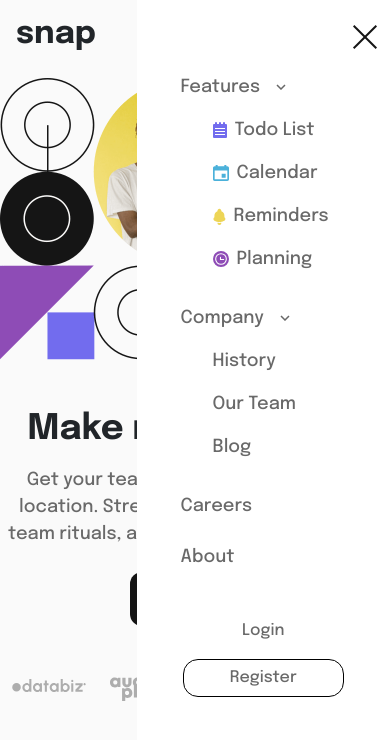
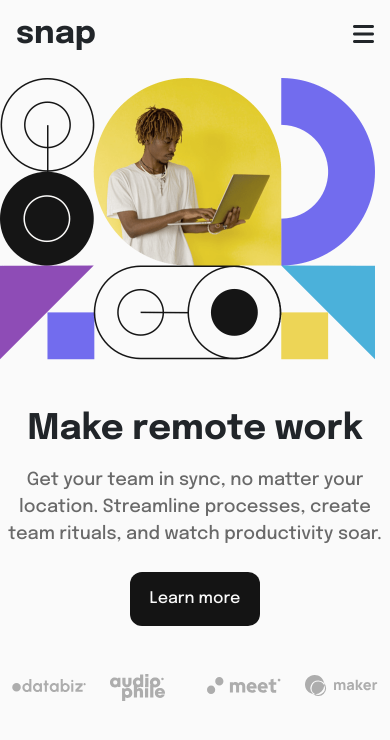
Before and after one commit to nicolozibra1/intro-dropdown-navigation, a Vue app: page / in a window 390 px wide. Shown: the top 740 px of the page. Built offline with nearby package versions, Linux system fonts and the light colour scheme.

Commit message:
hamburger-script-done

```diff
--- a/src/components/HeaderComponent.vue
+++ b/src/components/HeaderComponent.vue
@@ -2,18 +2,18 @@
     <header>
         <div class="container-fluid p-3 d-flex justify-content-between align-items-center">
             <h1>snap</h1>
-            <i class="fa-solid fa-bars"></i>
+            <i class="fa-solid fa-bars" @click="setActive('hamburger')"></i>
         </div>
-        <div class="hamburger container-fluid py-3">
+        <div class="hamburger container-fluid py-3" v-if="this.hamburger">
             <div class="xmark d-flex align-items-center justify-content-end">
-                <img src="/img/icon-close-menu.svg" alt="" class="pt-2 pb-4">
+                <img src="/img/icon-close-menu.svg" alt="" @click="setActive('close_menu')" class="pt-2 pb-4">
             </div>
             <ul class="d-flex flex-column gap-4">
                 <li>
-                    <span class="pe-3">Features</span>
+                    <span class="pe-3" @click="setActive('features')">Features</span>
                     <img src="/img/icon-arrow-up.svg" alt="" v-if="this.features">
                     <img src="/img/icon-arrow-down.svg" alt="" v-if="!this.features">
-                    <div class="dropdown mt-2" v-if="!this.features">
+                    <div class="dropdown mt-2" v-if="this.features">
                         <ul v-for="sublink in store.features">
                             <li class="py-2">
                                 <img :src="'/img/' + sublink.icon" alt="">
@@ -23,10 +23,10 @@
                     </div>
                 </li>
                 <li>
-                    <span class="pe-3">Company</span>
+                    <span class="pe-3" @click="setActive('company')">Company</span>
                     <img src="/img/icon-arrow-up.svg" alt="" v-if="this.features">
                     <img src="/img/icon-arrow-down.svg" alt="" v-if="!this.features">
-                    <div class="dropdown mt-2" v-if="!this.company">
+                    <div class="dropdown mt-2" v-if="this.company">
                         <ul v-for="sublink in store.company">
                             <li class="py-2">
                                 <span>{{ sublink.name }}</span>
@@ -42,6 +42,9 @@
                 <a href="#" class="btn">Register</a>
             </div>
         </div>
+        <div class="overlay" v-if="this.hamburger">
+
+        </div>
     </header>
 </template>
 
@@ -52,13 +55,32 @@ import { store } from '../data/store';
         data() {
             return {
                 store,
-                hamburger: true,
+                hamburger: false,
                 features: false,
                 company: false,
             }
         },
         methods: {
-
+            setActive(select) {
+                if(select === 'hamburger') {
+                    this.hamburger = true;
+                }
+                else if(select === 'close_menu') {
+                    this.hamburger = false;
+                }
+                else if(select === 'features' && this.features === false) {
+                    this.features = true;
+                }
+                else if(select === 'features' && this.features === true) {
+                    this.features = false;
+                }
+                else if(select === 'company' && this.company === false) {
+                    this.company = true;
+                }
+                else if(select === 'company' && this.company === true) {
+                    this.company = false;
+                }
+            }
         }
     }
 </script>
@@ -73,6 +95,7 @@ import { store } from '../data/store';
             font-weight: 700;
             font-size: 1.5rem;
             margin-top: -10px;
+            cursor: pointer;
         }
         ul{
             list-style: none;
@@ -80,6 +103,9 @@ import { store } from '../data/store';
         li{
             color: hsl(0, 0%, 41%);
             font-size: 18px;
+            span, img{
+                cursor:pointer;
+            }
         }
         .hamburger{
             height: 100vh;
@@ -88,15 +114,28 @@ import { store } from '../data/store';
             position: absolute;
             top:0;
             right: 0;
-        }
-        a{
+            .xmark{
+                img{
+                    cursor: pointer;
+                }
+            }
+            a{
             text-decoration: none;
             color: hsl(0, 0%, 41%);
-        }
-        .btn{
+            }
+            .btn{
                 border: 1px solid black;
                 width: 70%;
                 border-radius: 15px;
             }
+        }
+        .overlay{
+            height: 100vh;
+            width: 35%;
+            background-color: rgba(0, 0, 0, 0.514);
+            position: absolute;
+            top: 0;
+            left: 0;
+        }
     }
 </style>
```
